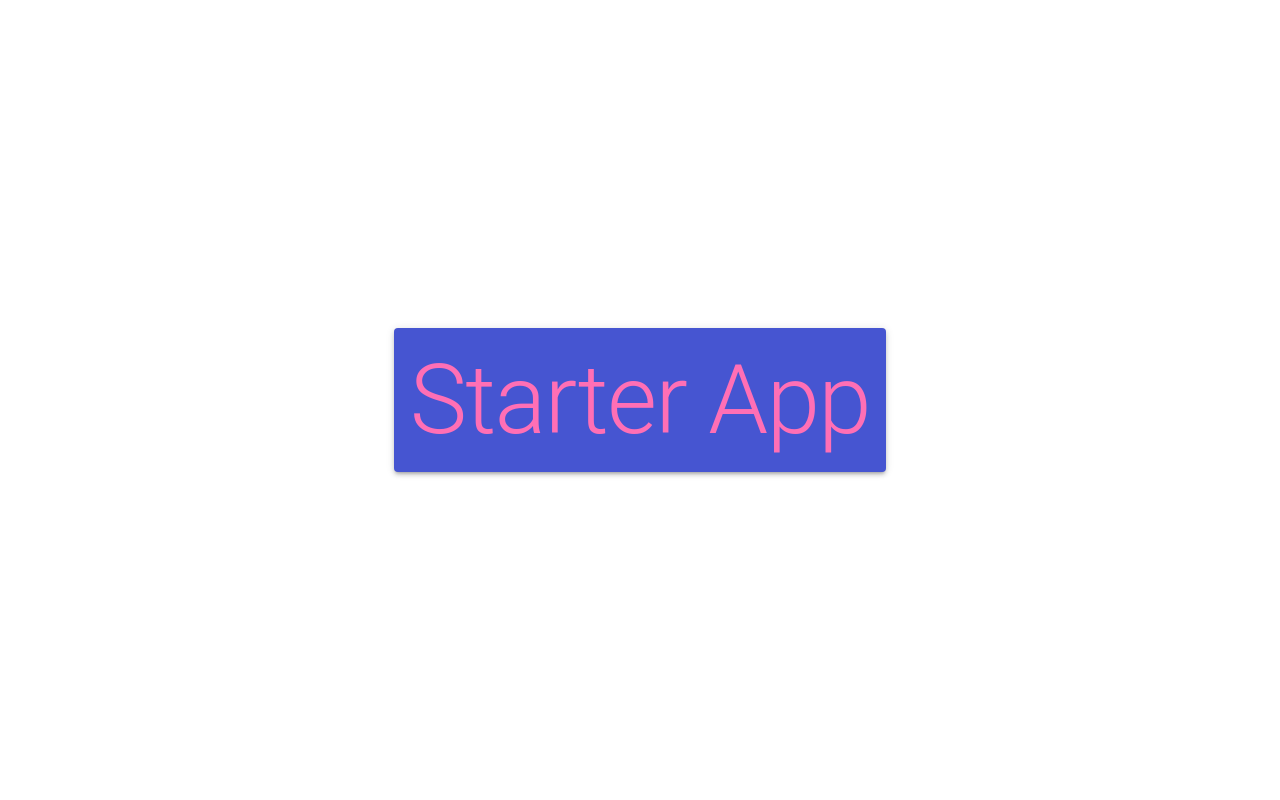
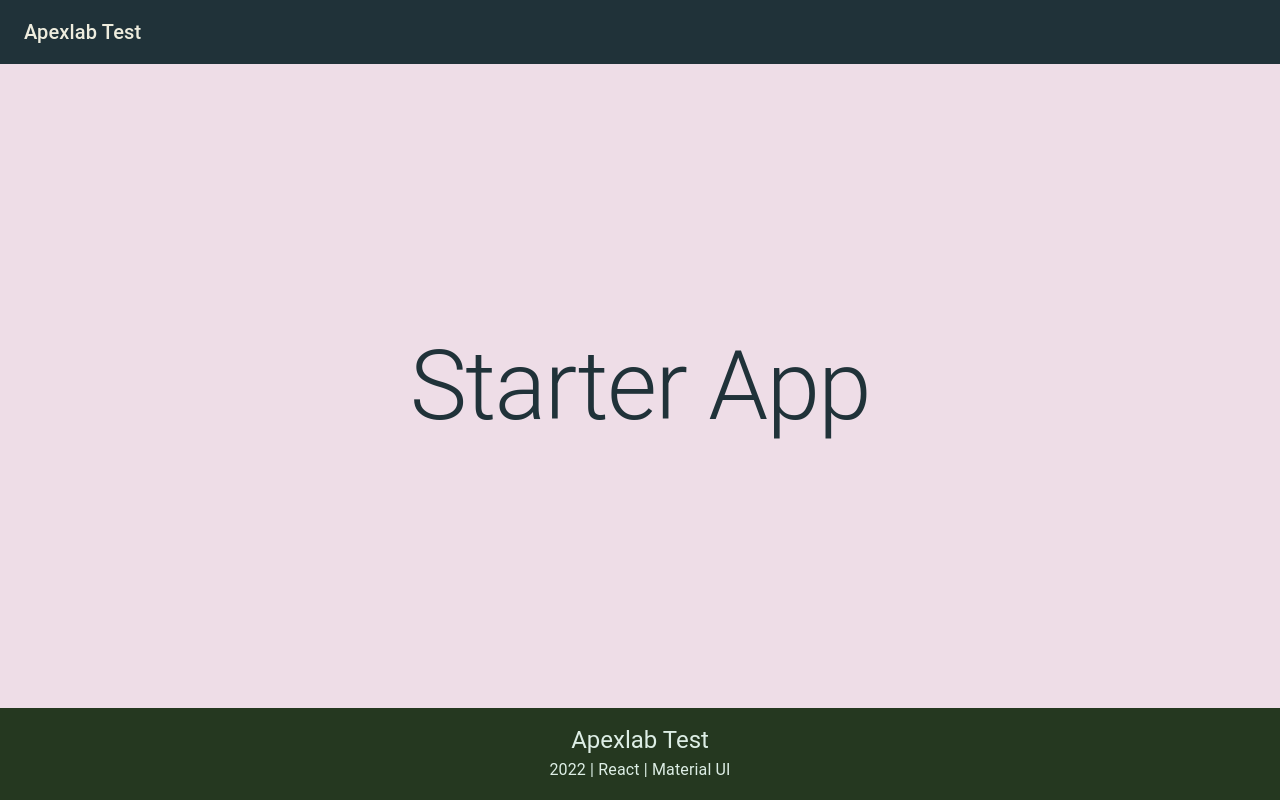
Before and after one commit to csibivili/apexlab-test, a React (Create React App) app: page / in a window 1280 px wide. Built offline with nearby package versions, Linux system fonts and the light colour scheme.

Commit message:
Add layout

```diff
--- a/src/components/App/App.tsx
+++ b/src/components/App/App.tsx
@@ -1,20 +1,22 @@
-import { Box, Paper, Typography, CssBaseline, ThemeProvider } from '@mui/material'
+import { Box, Typography, CssBaseline, ThemeProvider } from '@mui/material'
 import { createTheme } from '@mui/material/styles'
+import Footer from '../Footer'
+import Navbar from '../Navbar'
 
 function App() {
   const theme = createTheme({
     palette: {
       primary: {
-        main: '#AB46D2',
-        light: '#d14684',
-        dark: '#4655d1',
-        contrastText: '#55D8C1',
+        main: '#EEEDDE',
+        light: '#eedde7',
+        dark: '#ddeee5',
+        contrastText: '#141E27',
       },
       secondary: {
-        main: '#FF6FB5',
-        light: '#d06fff',
-        dark: '#ffa16f',
-        contrastText: '#FCF69C',
+        main: '#203239',
+        light: '#253820',
+        dark: '#332038',
+        contrastText: '#141E27',
       },
     },
   })
@@ -23,12 +25,22 @@ function App() {
     <ThemeProvider theme={theme}>
       <CssBaseline />
 
-      <Box height="100vh" display="flex" justifyContent="center" alignItems="center" flexDirection="column">
-        <Paper elevation={3} sx={{ padding: '1rem', backgroundColor: 'primary.dark' }}>
+      <Box height="100vh" display="flex" flexDirection="column">
+        <Navbar />
+        <Box
+          sx={{
+            flexGrow: 1,
+            backgroundColor: 'primary.light',
+            display: 'flex',
+            justifyContent: 'center',
+            alignItems: 'center',
+          }}
+        >
           <Typography color="secondary.main" variant="h1">
             Starter App
           </Typography>
-        </Paper>
+        </Box>
+        <Footer />
       </Box>
     </ThemeProvider>
   )
--- /dev/null
+++ b/src/components/Footer/Footer.tsx
@@ -0,0 +1,33 @@
+import React, { FC, ReactElement } from 'react'
+import { Box, Container, Grid, Typography } from '@mui/material'
+
+export const Footer: FC = (): ReactElement => {
+  return (
+    <Box
+      sx={{
+        width: '100%',
+        height: 'auto',
+        backgroundColor: 'secondary.light',
+        paddingTop: '1rem',
+        paddingBottom: '1rem',
+      }}
+    >
+      <Container maxWidth="lg">
+        <Grid container direction="column" alignItems="center">
+          <Grid item xs={12}>
+            <Typography color="primary.dark" variant="h5">
+              Apexlab Test
+            </Typography>
+          </Grid>
+          <Grid item xs={12}>
+            <Typography color="primary.dark" variant="subtitle1">
+              {`${new Date().getFullYear()} | React | Material UI`}
+            </Typography>
+          </Grid>
+        </Grid>
+      </Container>
+    </Box>
+  )
+}
+
+export default Footer
--- /dev/null
+++ b/src/components/Footer/index.ts
@@ -0,0 +1 @@
+export { default } from './Footer'
--- /dev/null
+++ b/src/components/Navbar/Navbar.tsx
@@ -0,0 +1,30 @@
+import { Box, Container, Toolbar, Typography } from '@mui/material'
+
+const Navbar = () => {
+  return (
+    <Box
+      sx={{
+        width: '100%',
+        height: 'auto',
+        backgroundColor: 'secondary.main',
+      }}
+    >
+      <Container maxWidth="xl">
+        <Toolbar disableGutters>
+          <Typography
+            variant="h6"
+            noWrap
+            sx={{
+              mr: 2,
+              color: 'primary.main',
+            }}
+          >
+            Apexlab Test
+          </Typography>
+        </Toolbar>
+      </Container>
+    </Box>
+  )
+}
+
+export default Navbar
--- /dev/null
+++ b/src/components/Navbar/index.ts
@@ -0,0 +1 @@
+export { default } from './Navbar'
```
Also changed, not shown: src/components/App/App.css (deleted).
